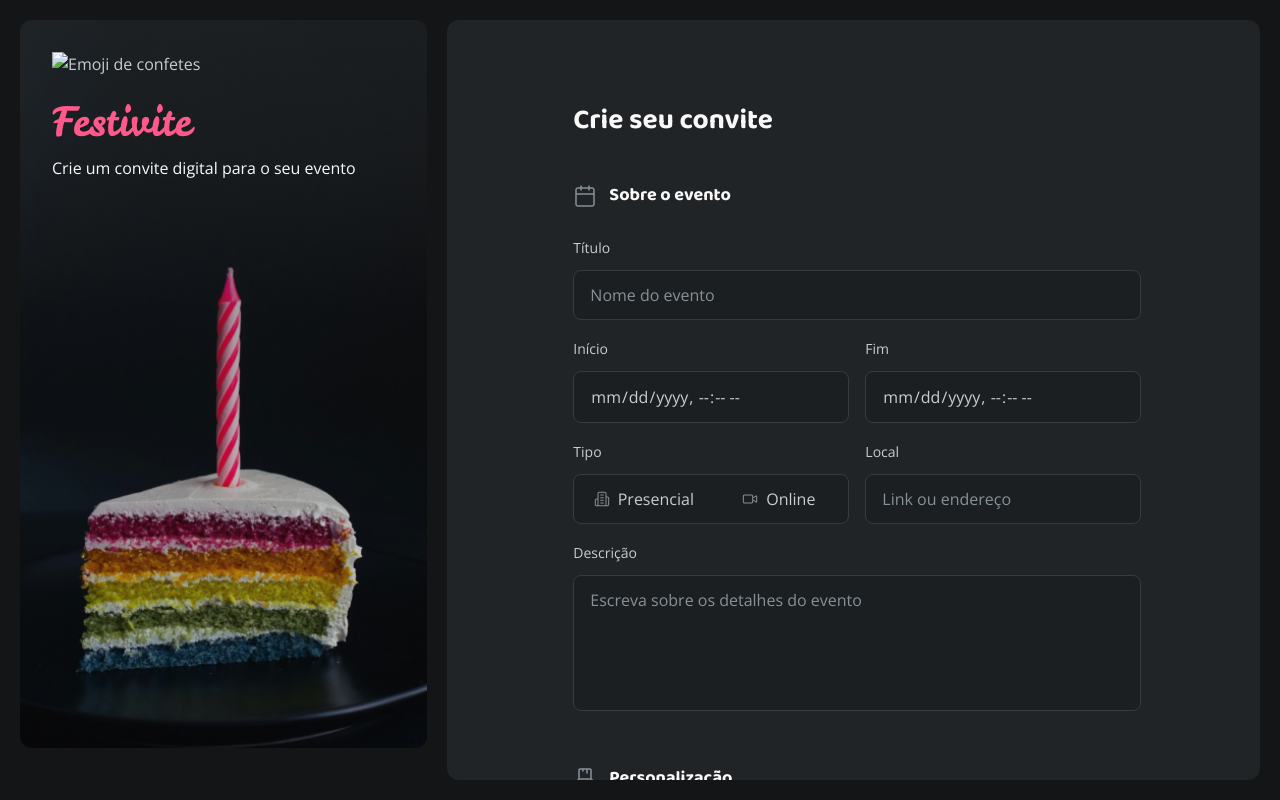
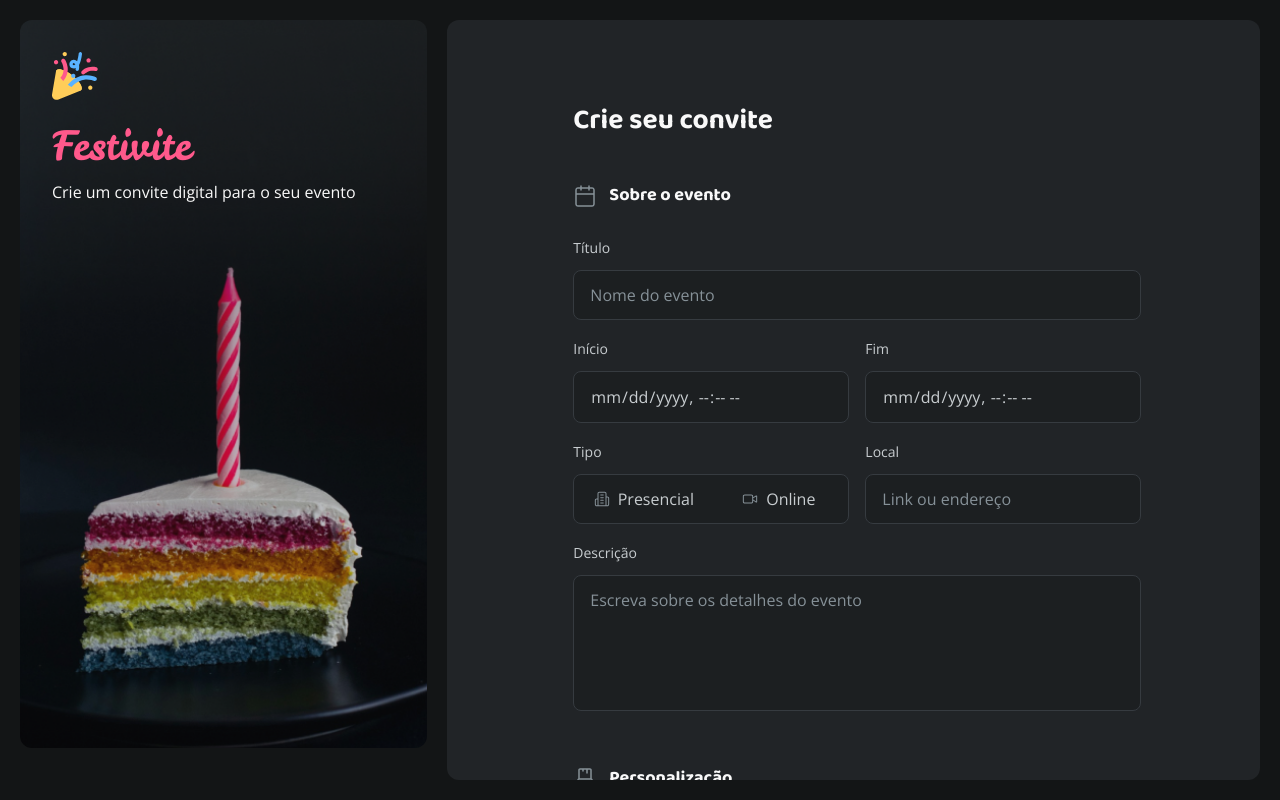
Before and after one commit to gabrielcipolini/Projeto---Formul-rio-de-Convite, a plain HTML site: page index.html in a window 1280 px wide. Drawn offline with nearby package versions, Linux system fonts and the light colour scheme; the site is published under a folder, as on GitHub Pages, so addresses that start at the root find nothing.

Commit message:
resolvendo o caminho da logo

```diff
--- a/index.html
+++ b/index.html
@@ -18,7 +18,7 @@
     <div id="app" class="grid">
       <aside>
         <header class="grid">
-          <img src="/assets/logo.svg" alt="Emoji de confetes" />
+          <img src="assets/logo.svg" alt="Emoji de confetes" />
           <div class="grid">
             <h1>Festivite</h1>
             <p>Crie um convite digital para o seu evento</p>
```
